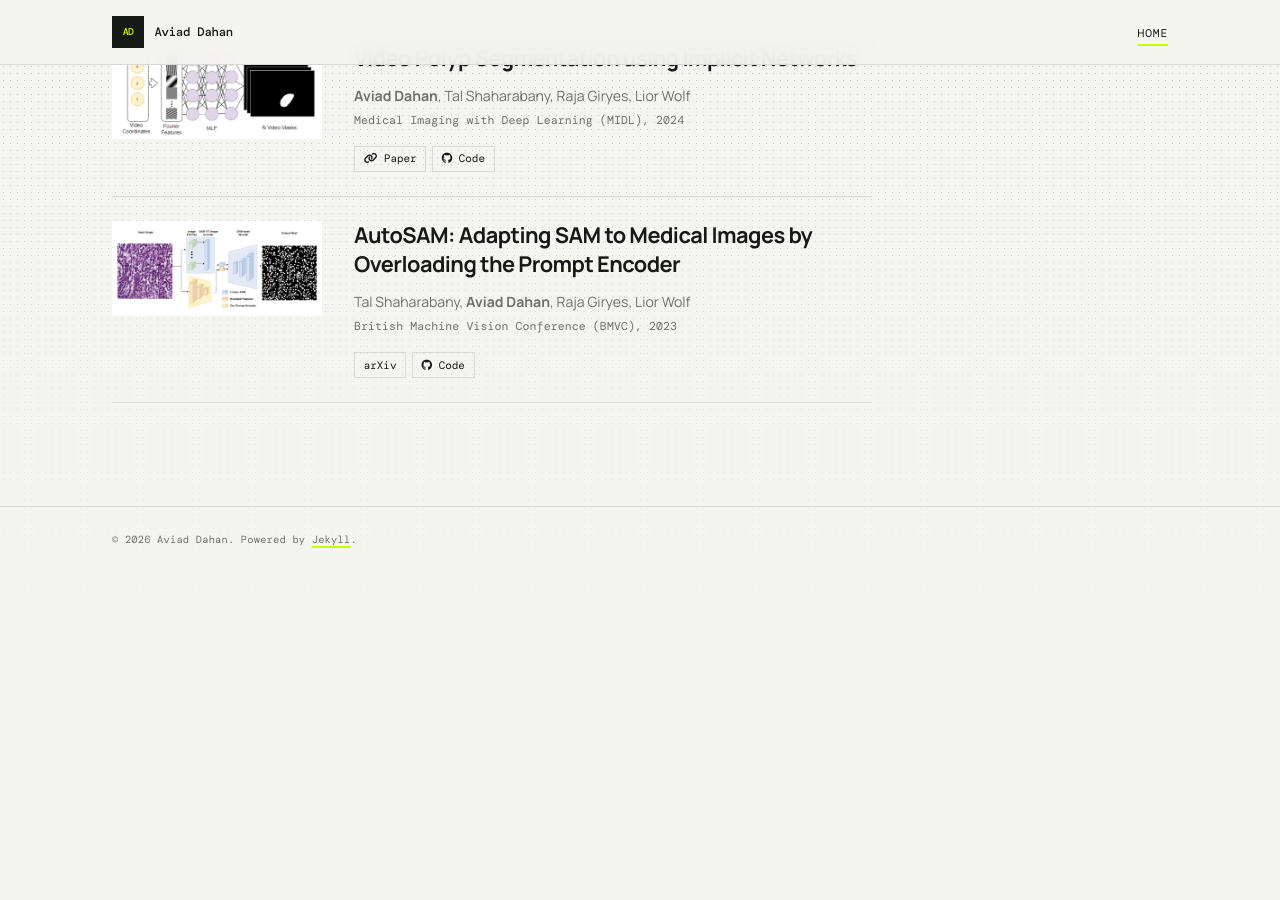
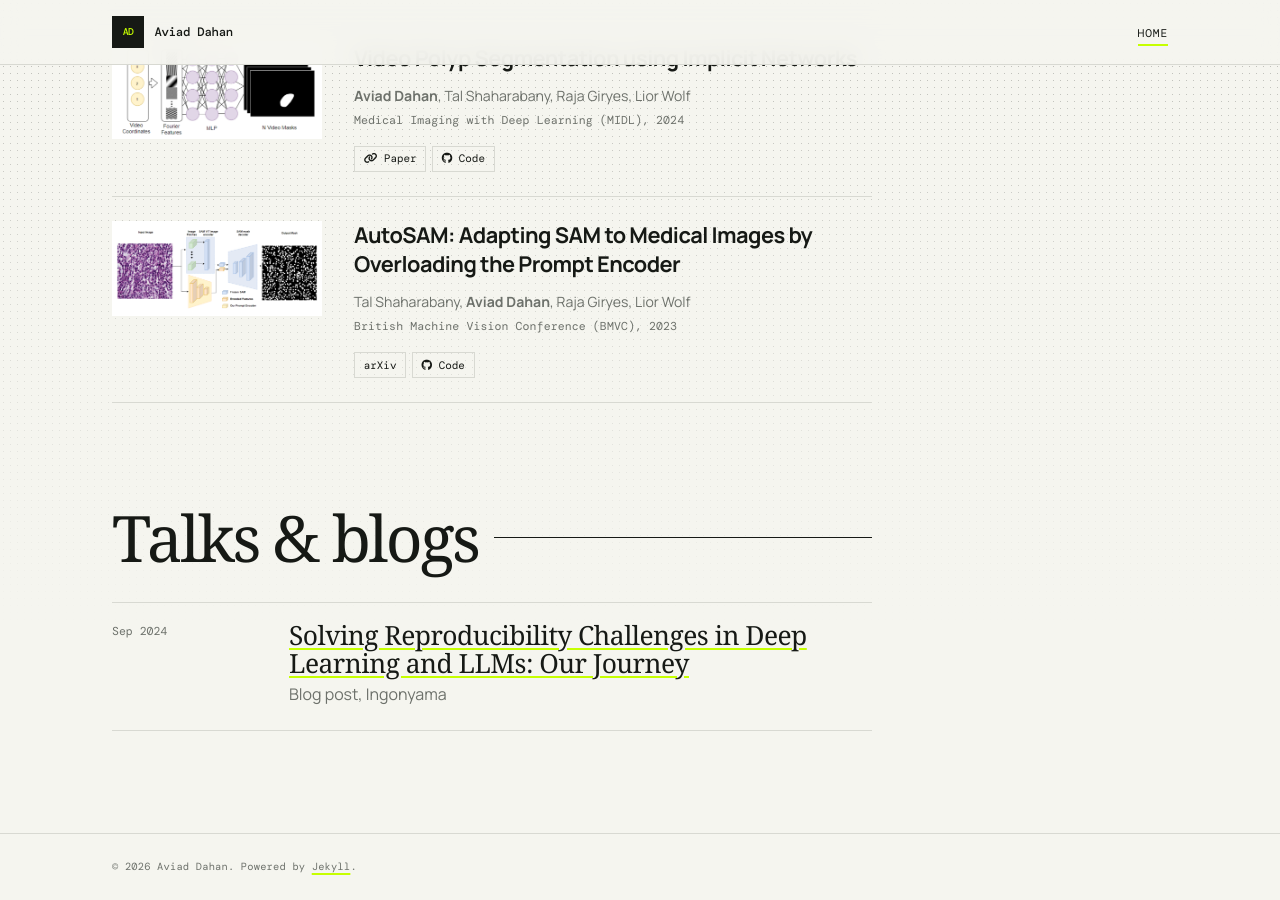
Before and after one commit to AviadDahan/aviaddahan.github.io, a Jekyll site: the page built from _pages/about.md, in a window 1280 px wide and 900 px high, scrolled down 2229 px. Built offline with Jekyll 4.4.1, drawn with Linux system fonts in a browser that asks for light colours; some web fonts are replaced; a style sheet for code colours, icons or effects is not loaded; before the commit the page ends 2802 px from its top, so only the background shows below that.

Commit message:
Add Talks & blogs section and project notes for Claude
Lists the Ingonyama reproducibility blog post at the bottom of the home
page. Adds CLAUDE.md with hosting and preview notes, excluded from the
Jekyll build so its Liquid snippet can't break the deploy.

Co-Authored-By: Claude Opus 5.5 <noreply@anthropic.com>

```diff
--- a/_config.yml
+++ b/_config.yml
@@ -24,6 +24,7 @@ include:
   - "_pages"
   - "Aviad dahan - CV-2025-latest.pdf"
 exclude:
+  - CLAUDE.md
   - preview.html
   - design-option-*.html
   - _design-previews
--- a/_pages/about.md
+++ b/_pages/about.md
@@ -118,3 +118,17 @@ My research spans personalized audiovisual generation, temporally coherent video
 </div>
 
 </div>
+
+## Talks & blogs
+
+<div class="writing-list">
+
+<div class="cv-item">
+  <span class="cv-date">Sep 2024</span>
+  <div class="cv-content">
+    <h3><a href="https://www.ingonyama.com/post/solving-reproducibility-challenges-in-deep-learning-and-llms-our-journey" target="_blank" rel="noopener noreferrer">Solving Reproducibility Challenges in Deep Learning and LLMs: Our Journey</a></h3>
+    <p>Blog post, Ingonyama</p>
+  </div>
+</div>
+
+</div>
```
Also changed, not shown: CLAUDE.md (added, +24 -0 lines).
